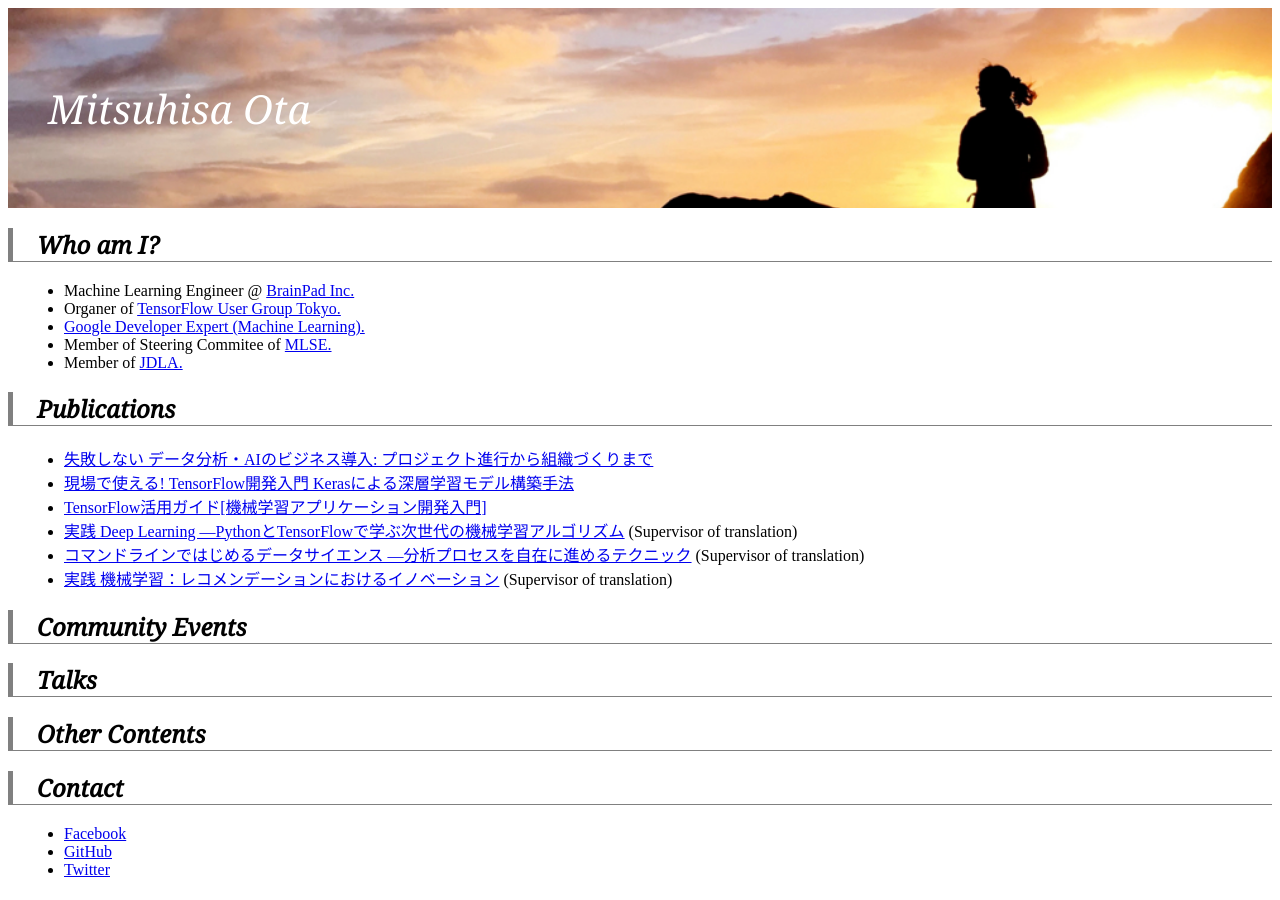
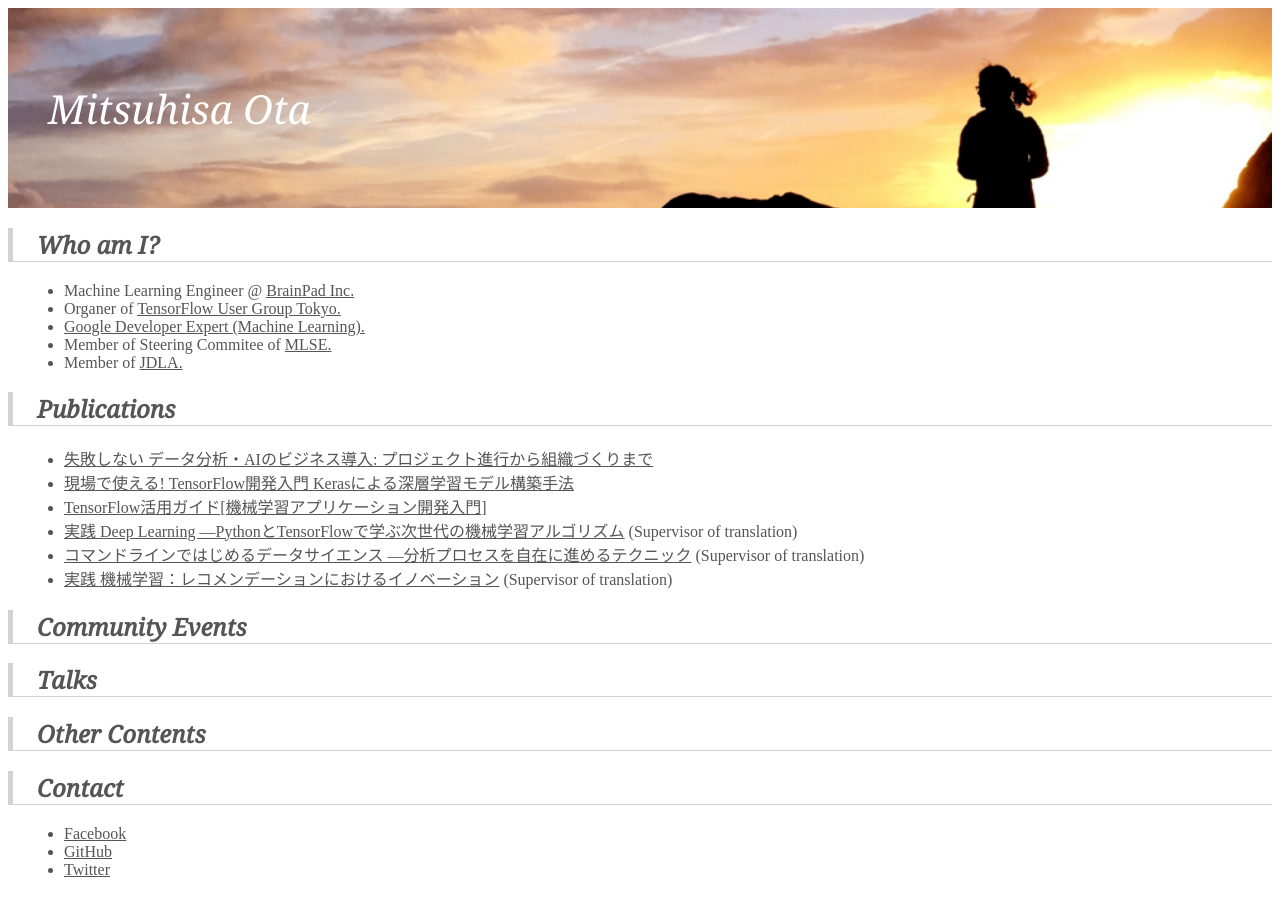
Before and after one commit to ohtaman/ohtaman.github.io, a Jekyll site: the page index_.html, which Jekyll copies as it is, in a window 1280 px wide. Built offline with Jekyll 4.4.1, drawn with Linux system fonts in a browser that asks for light colours; Markdown is read by kramdown in place of the engine named in the settings.

```diff
--- a/_config.yml
+++ b/_config.yml
@@ -1,5 +1 @@
-
-markdown: redcarpet
-redcarpet:
-  extensions: ["no_intra_emphasis", "fenced_code_blocks", "autolink", "strikethrough", "superscript"]
 exclude: ["vendor", "Gemfile", "Gemfile.lock"]
--- a/style.css
+++ b/style.css
@@ -1,5 +1,6 @@
 * {
   font-size: medium;
+  color: #555;
 }
 
 #header {
@@ -19,6 +20,7 @@
   vertical-align: middle;
   font-size: 2.5em;
   font-weight: normal;
+  color: white;
 }
 
 h1, h2 {
@@ -28,7 +30,7 @@ h1, h2 {
 
 h2 {
   border-style: solid;
-  border-color: gray;
+  border-color: lightgray;
   border-width: 0px 0px 1px 5px;
   font-family: 'Noto Serif', serif;
   font-size: 1.5em;
```
